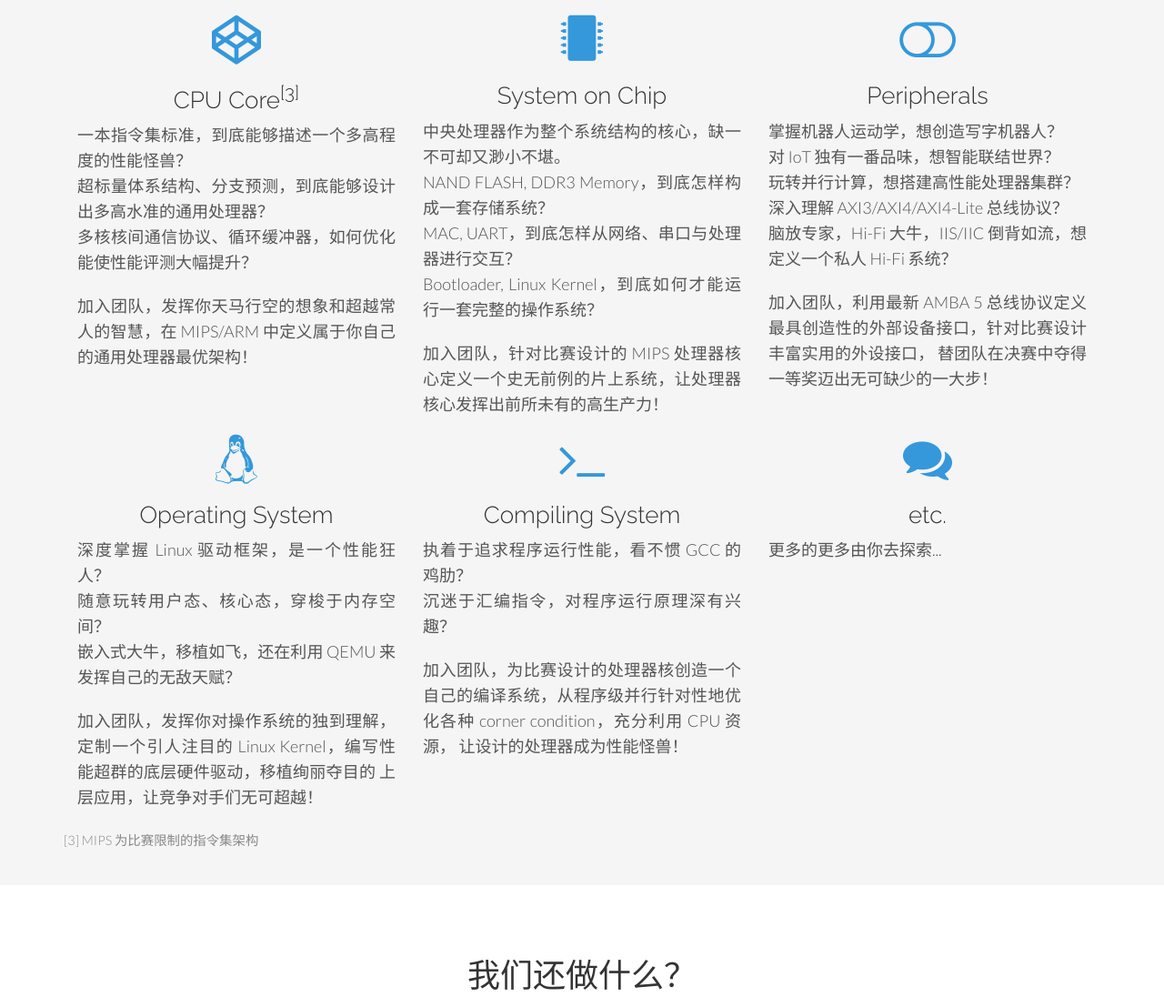
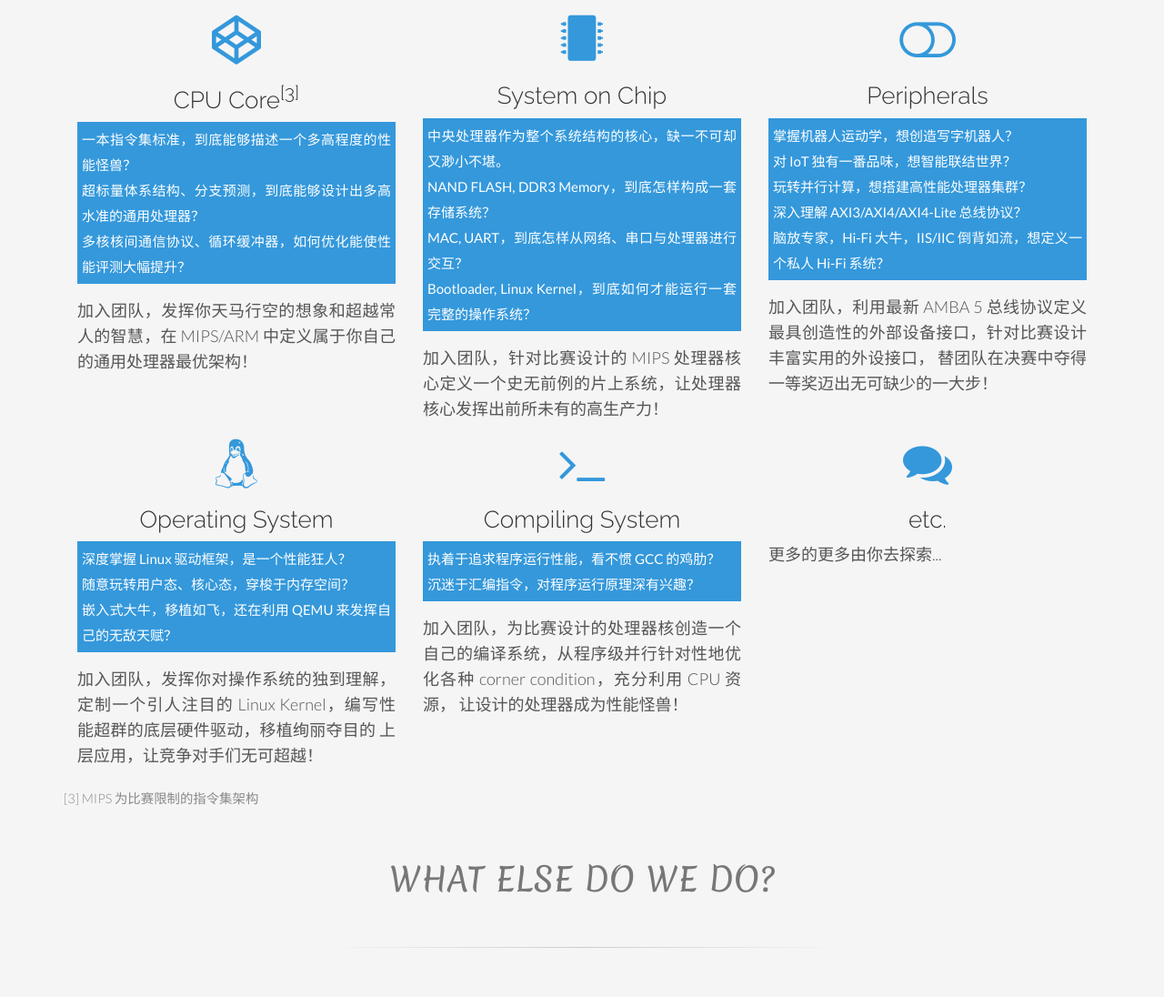
Before and after one commit to hitwh-nscscc/hitwh-nscscc.github.io, a plain HTML site: page index.html in a window 1280 px wide. Shown: the part 1280-2376 px from the top of the page at 91% size. Drawn offline with Linux system fonts and the light colour scheme.

Commit message:
修改了部分样式 - 修改了部分样式     - 更加突出     - 使用字体     - 结构紧凑     - 支持响应式

```diff
--- a/assets/css/main.css
+++ b/assets/css/main.css
@@ -306,7 +306,7 @@ a:before, a:after {
     padding: 60px 0;
 }
 #about img {
-	margin-top: 65px;
+    margin-top: 20px;
 }
 #services {
     padding: 60px 0;
@@ -672,3 +672,21 @@ body .header {
     margin-top: 2px;
     margin-bottom: 2px;
 }
+
+.skiTitle {
+    font-family: "Merienda", cursive;
+}
+
+.question {
+    font-size: 15px;
+    font-weight: 500;
+    color: #fff;
+    background-color: #3498db;
+    margin-top: 10px;
+    margin-bottom: 15px;
+    padding: 5px;
+}
+
+.question p {
+    margin-bottom: 0px;
+}
--- a/index.html
+++ b/index.html
@@ -15,7 +15,7 @@
   <link rel="stylesheet" href="https://cdn.jsdelivr.net/npm/font-awesome@4.7.0/css/font-awesome.min.css">
   <link href="assets/css/animate-custom.css" rel="stylesheet">
   <link
-    href='https://fonts.googleapis.com/css?family=Lato:300,400,700,300italic,400|Raleway:400,300,700italic|Kalam&display=swap'
+    href='https://fonts.googleapis.com/css?family=Lato:300,400,700,300italic,400|Raleway:400,300,700italic|Kalam|Merienda&display=swap'
     rel='stylesheet' type='text/css'>
 
   <link href="assets/css/main.css" rel="stylesheet">
@@ -41,7 +41,7 @@
           <button type="button" class="navbar-toggle" data-toggle="collapse" data-target=".navbar-collapse"> <span
               class="icon-bar"></span> <span class="icon-bar"></span> <span class="icon-bar"></span> </button>
           <a class="navbar-brand smoothScroll" href="#home"><img class="small-logo" alt="group logo"
-              src="assets/img/cpu.svg">哈尔滨工业大学(威海) NSCSCC 小组</a></div>
+              src="assets/img/cpu.svg">HITwh NSCSCC 小组</a></div>
         <div class="navbar-collapse collapse">
           <ul class="nav navbar-nav navbar-right">
             <li> <a href="#home" class="smoothScroll"> 主页</a></li>
@@ -76,12 +76,12 @@
         <header class="clearfix centered top20">
           <img class="large-logo" src="assets/img/cpu.svg" alt="Solid logo">
         </header>
-        <h2 class="centered">WHO ARE WE?</h2>
+        <h2 class="centered skiTitle">WHO ARE WE?</h2>
         <hr>
         <div class="col-md-2"></div>
         <div class="col-md-8">
           <div class="justified">
-            <p>全国大学生计算机系统能力培养大赛 NSCSCC 是我国系统能力最高水平全国性学科竞赛<span class="upper">[1]</span>，<br>
+            <p>全国大学生计算机系统能力培养大赛 NSCSCC 是我国系统能力最高水平全国性学科竞赛<span class="upper">[1]</span>，
               以自主设计“一个通用CPU、一个操作系统核心、一个编译系统”为总体目标。</p>
             <p><span class="bold">哈尔滨工业大学（威海）全国大学生计算机系统能力培养大赛小组 - HITwh NSCSCC Team</span>
               是面向全校所有计算机硬件、软件爱好者的开放团队，
@@ -90,11 +90,12 @@
               HITwh NSCSCC Team 每年将会选拔两个小队（每队1-4人）作为校队参加比赛。</p>
             <p>除此之外，还会不定期举办技术讲座，分享来自于比赛最前线的、超越教学大纲的计算机硬件、软件底层关键技术。</p>
           </div>
-          <p class="quote">[1] <a href="http://www.nscscc.org/" target="_blank"
-              rel="noopener noreferrer">NSCSCC</a> 全称是 <i>National Student
+          <p class="quote">[1] <a href="http://www.nscscc.org/" target="_blank" rel="noopener noreferrer">NSCSCC</a> 全称是
+            <i>National Student
               Computer System Capability Challenge</i>, "最高水平"为官方描述</p>
-          <p class="quote" style="margin-bottom: -25px">[2] 威海校区于第三届大赛<a href="http://www.nscscc.org/a/jingsaixinwen/2019/0809/54.html"
-              target="_blank" rel="noopener noreferrer">预赛结果</a>排名全国第三，
+          <p class="quote" style="margin-bottom: -25px">[2] 威海校区于第三届大赛<a
+              href="http://www.nscscc.org/a/jingsaixinwen/2019/0809/54.html" target="_blank"
+              rel="noopener noreferrer">预赛结果</a>排名全国第三，
             <a href="http://www.nscscc.org/a/jingsaixinwen/2019/0829/56.html">总决赛结果</a>排名仅内部传阅</p>
         </div>
         <div class="col-md-2"></div>
@@ -108,7 +109,7 @@
   <div id="about" class="sections" name="about">
     <div class="container">
       <div class="row">
-        <h1 class="centered">WHAT DO WE DO?</h1>
+        <h2 class="centered skiTitle">WHAT DO WE DO?</h2>
         <hr>
         <p class="centered">
           <span class="reference">以自主设计“一个通用CPU、 一个操作系统核心、一个编译系统”为总体目标</span>
@@ -121,32 +122,44 @@
           <div class="col-lg-4 callout centered"> <i class="fa fa-codepen fa-3x icon-color"></i>
             <h3>CPU Core<span class="upper">[3]</span></h3>
             <div class="justified">
-              <p>一本指令集标准，到底能够描述一个多高程度的性能怪兽？<br />
-                超标量体系结构、分支预测，到底能够设计出多高水准的通用处理器？<br />
-                多核核间通信协议、循环缓冲器，如何优化能使性能评测大幅提升？</p>
-              <p>加入团队，发挥你天马行空的想象和超越常人的智慧，在 MIPS/ARM 中定义属于你自己的通用处理器最优架构！</p>
+              <div class="question">
+                <p>一本指令集标准，到底能够描述一个多高程度的性能怪兽？</p>
+                <p>超标量体系结构、分支预测，到底能够设计出多高水准的通用处理器？</p>
+                <p>多核核间通信协议、循环缓冲器，如何优化能使性能评测大幅提升？</p>
+              </div>
+              <p>
+                加入团队，发挥你天马行空的想象和超越常人的智慧，在 MIPS/ARM 中定义属于你自己的通用处理器最优架构！
+              </p>
             </div>
           </div>
           <div class="col-lg-4 callout centered"> <i class="fa fa-microchip fa-3x icon-color"></i>
             <h3>System on Chip</h3>
             <div class="justified">
-              <p>中央处理器作为整个系统结构的核心，缺一不可却又渺小不堪。<br />
-                NAND FLASH, DDR3 Memory，到底怎样构成一套存储系统？<br />
-                MAC, UART，到底怎样从网络、串口与处理器进行交互？<br />
-                Bootloader, Linux Kernel，到底如何才能运行一套完整的操作系统？</p>
-              <p>加入团队，针对比赛设计的 MIPS 处理器核心定义一个史无前例的片上系统，让处理器核心发挥出前所未有的高生产力！</p>
+              <div class="question">
+                <p>中央处理器作为整个系统结构的核心，缺一不可却又渺小不堪。</p>
+                <p>NAND FLASH, DDR3 Memory，到底怎样构成一套存储系统？</p>
+                <p>MAC, UART，到底怎样从网络、串口与处理器进行交互？</p>
+                <p>Bootloader, Linux Kernel，到底如何才能运行一套完整的操作系统？</p>
+              </div>
+              <p>
+                加入团队，针对比赛设计的 MIPS 处理器核心定义一个史无前例的片上系统，让处理器核心发挥出前所未有的高生产力！
+              </p>
             </div>
           </div>
           <div class="col-lg-4 callout centered"> <i class="fa fa-toggle-off fa-3x icon-color"></i>
             <h3>Peripherals</h3>
             <div class="justified">
-              <p>掌握机器人运动学，想创造写字机器人？<br />
-                对 IoT 独有一番品味，想智能联结世界？<br />
-                玩转并行计算，想搭建高性能处理器集群？<br />
-                深入理解 AXI3/AXI4/AXI4-Lite 总线协议？<br />
-                脑放专家，Hi-Fi 大牛，IIS/IIC 倒背如流，想定义一个私人 Hi-Fi 系统？</p>
-              <p>加入团队，利用最新 AMBA 5 总线协议定义最具创造性的外部设备接口，针对比赛设计丰富实用的外设接口，
-                替团队在决赛中夺得一等奖迈出无可缺少的一大步！</p>
+              <div class="question">
+                <p>掌握机器人运动学，想创造写字机器人？</p>
+                <p>对 IoT 独有一番品味，想智能联结世界？</p>
+                <p>玩转并行计算，想搭建高性能处理器集群？</p>
+                <p>深入理解 AXI3/AXI4/AXI4-Lite 总线协议？</p>
+                <p>脑放专家，Hi-Fi 大牛，IIS/IIC 倒背如流，想定义一个私人 Hi-Fi 系统？</p>
+              </div>
+              <p>
+                加入团队，利用最新 AMBA 5 总线协议定义最具创造性的外部设备接口，针对比赛设计丰富实用的外设接口，
+                替团队在决赛中夺得一等奖迈出无可缺少的一大步！
+              </p>
             </div>
           </div>
         </div>
@@ -154,28 +167,35 @@
           <div class="col-lg-4 callout centered"> <i class="fa fa-linux fa-3x icon-color"></i>
             <h3>Operating System</h3>
             <div class="justified">
-              <p>深度掌握 Linux 驱动框架，是一个性能狂人？<br />
-                随意玩转用户态、核心态，穿梭于内存空间？<br />
-                嵌入式大牛，移植如飞，还在利用 QEMU 来发挥自己的无敌天赋？</p>
-              <p>加入团队，发挥你对操作系统的独到理解，定制一个引人注目的 Linux Kernel，编写性能超群的底层硬件驱动，移植绚丽夺目的
-                上层应用，让竞争对手们无可超越！</p>
+              <div class="question">
+                <p>深度掌握 Linux 驱动框架，是一个性能狂人？</p>
+                <p>随意玩转用户态、核心态，穿梭于内存空间？</p>
+                <p>嵌入式大牛，移植如飞，还在利用 QEMU 来发挥自己的无敌天赋？</p>
+              </div>
+              <p>
+                加入团队，发挥你对操作系统的独到理解，定制一个引人注目的 Linux Kernel，编写性能超群的底层硬件驱动，移植绚丽夺目的
+                上层应用，让竞争对手们无可超越！
+              </p>
             </div>
           </div>
           <div class="col-lg-4 callout centered"> <i class="fa fa-terminal fa-3x icon-color"></i>
             <h3>Compiling System</h3>
             <div class="justified">
-              <p>执着于追求程序运行性能，看不惯 GCC 的鸡肋？<br />
-                沉迷于汇编指令，对程序运行原理深有兴趣？</p>
-              <p>加入团队，为比赛设计的处理器核创造一个自己的编译系统，从程序级并行针对性地优化各种 corner condition，充分利用 CPU 资源，
-                让设计的处理器成为性能怪兽！</p>
+              <div class="question">
+                <p>执着于追求程序运行性能，看不惯 GCC 的鸡肋？</p>
+                <p>沉迷于汇编指令，对程序运行原理深有兴趣？</p>
+              </div>
+              <p>
+                加入团队，为比赛设计的处理器核创造一个自己的编译系统，从程序级并行针对性地优化各种 corner condition，充分利用 CPU 资源，
+                让设计的处理器成为性能怪兽！
+              </p>
             </div>
           </div>
-          <div class="col-lg-4 callout centered"> <i class="fa fa-comments fa-3x icon-color"></i>
+          <div class="col-lg-4 callout centered"><i class="fa fa-comments fa-3x icon-color"></i>
             <h3>etc.</h3>
             <p class="justified">
               更多的更多由你去探索...
             </p>
-          </div>
           </div>
         </div>
         <p class="quote" style="margin-bottom: -25px">[3] MIPS 为比赛限制的指令集架构</p>
@@ -187,7 +207,7 @@
     <div id="happening" class="sections" name="happening">
       <div class="container">
         <div class="row">
-        <h1 class="centered">我们还做什么？</h1>
+          <h2 class="centered skiTitle">WHAT ELSE DO WE DO?</h2>
           <hr>
           <p class="centered">
             当然为了支持比赛的顺利进行，我们还...
@@ -237,7 +257,8 @@
         <p class="quote">[4] 服务器由<span class="bold">何辉老师</span>提供，在此非常感谢何老师对比赛的支持。</p>
         <p class="quote">[5] git的ci服务正在测试中，近期可以稳定使用。</p>
         <p class="quote">[6] 使用<a href="https://mirror.tuna.tsinghua.edu.cn">tuna</a>进行建设，还在建设中。</p>
-      <p class="quote" style="margin-bottom: -25px">[7] 使用<a href="https://www.wordpress.com">wordpress</a>进行建设，还在建设中。</p>
+        <p class="quote" style="margin-bottom: -25px">[7] 使用<a href="https://www.wordpress.com">wordpress</a>进行建设，还在建设中。
+        </p>
       </div>
     </div>
     <!-- container -->
@@ -246,14 +267,15 @@
     <div id="team" class="sections" name="team">
       <div class="container">
         <div class="row centered">
-        <h2 class="centered">我们的团队</h2>
+          <h2 class="centered skiTitle">OUR TEAM</h2>
           <hr>
         </div>
         <div id="nscscc31">
           <h3 class="nscscc-top">3rd-1队<sup>Hypothetic CPU</sup></h3>
           <div class="row centered">
             <div class="col-lg-3 centered top20"> <img class="img img-circle"
-              src="https://avatars.githubusercontent.com/u/19678521?s=150" height="120px" width="120px" alt="RickyTino">
+                src="https://avatars.githubusercontent.com/u/19678521?s=150" height="120px" width="120px"
+                alt="RickyTino">
               <h4><b>RickyTino</b></h4>
               <p>二届1队/三届1队 总队长</p>
               <p>美国凯斯西储攻读计算机体系结构方向硕士研究生</p>
@@ -277,7 +299,8 @@
               <p>三届1队 队员/决赛队长</p>
               <p>2020 年ict微处理器中心研究生</p>
               <p>负责 HypoMIPS 以及 第三届决赛作品 IoT 平台的前端开发，实现了四路组相联 L1 Cache，使用 LRU 替换算法。</p>
-            <a href="https://github.com/specialpointcentral" target="_blank"><i class="fa fa-github icon-color"></i></a>
+              <a href="https://github.com/specialpointcentral" target="_blank"><i
+                  class="fa fa-github icon-color"></i></a>
             </div>
 
             <div class="col-lg-3 centered top20"> <img class="img img-circle"
@@ -296,7 +319,8 @@
           <h3 class="nscscc-top">3rd-2队<sup>Realistic CPU</sup></h3>
           <div class="row centered">
             <div class="col-lg-3 centered top20"> <img class="img img-circle"
-              src="https://avatars.githubusercontent.com/u/12679488?s=150" height="120px" width="120px" alt="Tom Smith">
+                src="https://avatars.githubusercontent.com/u/12679488?s=150" height="120px" width="120px"
+                alt="Tom Smith">
               <h4><b>Tom Smith</b></h4>
               <p>三届2队 队长</p>
               <a href="https://github.com/shuaitq" target="_blank"><i class="fa fa-github icon-color"></i></a>
@@ -311,7 +335,8 @@
             </div>
 
             <div class="col-lg-3 centered top20"> <img class="img img-circle"
-              src="https://avatars.githubusercontent.com/u/47000256?s=150" height="120px" width="120px" alt="blacktion">
+                src="https://avatars.githubusercontent.com/u/47000256?s=150" height="120px" width="120px"
+                alt="blacktion">
               <h4><b>blacktion</b></h4>
               <p>三届2队 队员</p>
               <a href="https://github.com/blacktion" target="_blank"><i class="fa fa-github icon-color"></i></a>
@@ -349,7 +374,7 @@
     <div id="contact" class="sections" name="contact">
       <div class="container">
         <div class="row">
-        <h2 class="centered">联系我们</h2>
+          <h2 class="centered skiTitle">CONTACT</h2>
           <hr>
           <div class="col-md-4 centered"> <i class="fa fa-map-marker fa-2x icon-color"></i>
             <p>哈尔滨工业大学（威海）<br>
```
Lines whose indentation alone changed are shown as unchanged.
